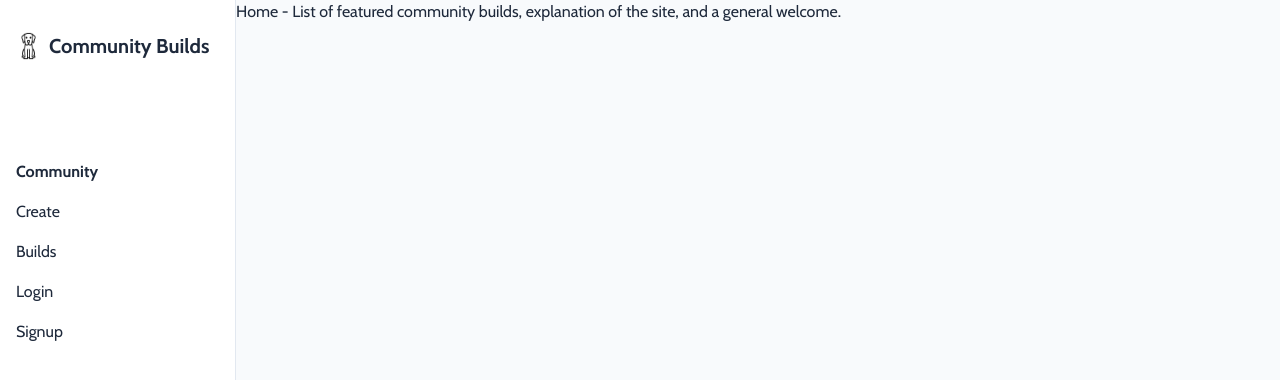
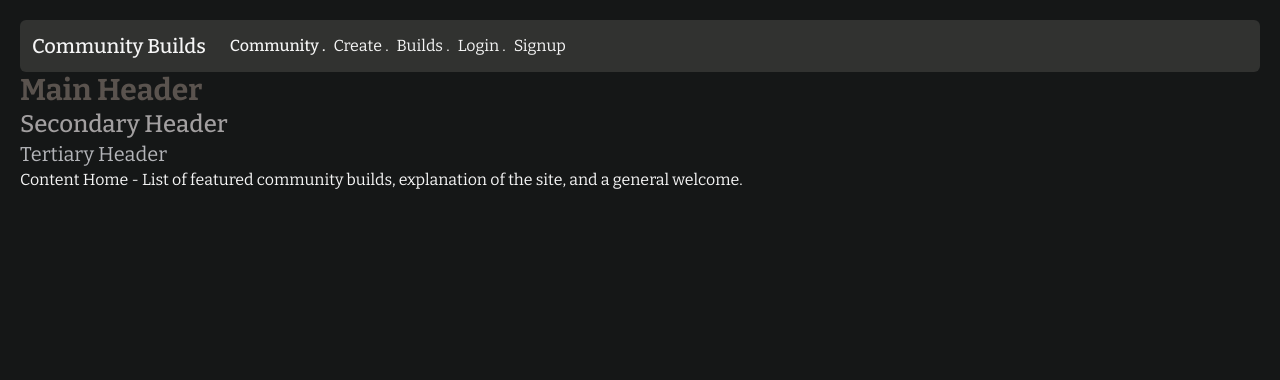
Before and after one commit to darkphotonKN/community-builds-client, a Next.js app: page / in a window 1280 px wide. Shown: the top 380 px of the page. Built offline with nearby package versions, Linux system fonts and the light colour scheme.

Commit message:
feat: Primary styling and structure changes.

```diff
--- a/src/app/globals.css
+++ b/src/app/globals.css
@@ -6,8 +6,3 @@
 
 /* Light Gray: #F5F5F5 — A very faint, soft gray that mimics the subtle look of aged paper. */
 /* Light Yellow: #FFF9DB  - Like old paper yellow. */
-
-body {
-  /* background-color: #f5f5f5; */
-  color: #1e293b;
-}
--- a/src/app/layout.tsx
+++ b/src/app/layout.tsx
@@ -1,13 +1,11 @@
 import type { Metadata } from "next";
-import { Cabin, Laila, Lora, Dosis } from "next/font/google";
+import { Cabin, Laila, Lora, Dosis, Quicksand, Bitter } from "next/font/google";
 import "./globals.css";
 import Header from "@/components/Layout/Header";
 import Nav from "@/components/Nav";
-import MainTitle from "@/components/MainTitle";
-import Modal from "@/components/Modal";
 
 // Current Best: Cabin, Decent: Laila
-const fontFamily = Cabin({
+const fontFamily = Bitter({
   weight: ["400", "500", "700"],
   style: "normal",
   subsets: ["latin"],
@@ -27,18 +25,16 @@ export default function RootLayout({
     <html lang="en">
       <body className={fontFamily.className}>
         {/* Core Application Wrapper  */}
-        <div id="app" className="flex">
+        <div id="app" className="bg-customBg text-customTxtContent p-5">
           {/* TODO: Global Modal */}
           {/* <Modal /> */}
 
-          {/* Side Area  */}
-          <div className="w-[282px] min-h-screen h-full py-8 px-4 border-r border-customGray bg-white">
-            <MainTitle title="Community Builds" />
-            <Nav />
-          </div>
+          {/* Nav Area  */}
+
+          <Nav />
 
           {/* Content Area */}
-          <div className="w-[100%] bg-customBgGray">
+          <div className="w-[100%] h-screen">
             <Header />
             <div>{children}</div>
           </div>
--- a/src/app/page.tsx
+++ b/src/app/page.tsx
@@ -1,10 +1,20 @@
 "use client";
+
+import HeaderOne from "@/components/Layout/Text/HeaderOne";
+import HeaderThree from "@/components/Layout/Text/HeaderThree";
+import HeaderTwo from "@/components/Layout/Text/HeaderTwo";
 
 const Home = () => {
   return (
     <div>
-      Home - List of featured community builds, explanation of the site, and a
-      general welcome.
+      <HeaderOne>Main Header</HeaderOne>
+      <HeaderTwo>Secondary Header</HeaderTwo>
+      <HeaderThree>Tertiary Header</HeaderThree>
+      {/* Main text color */}
+      <div className="text-customTxtContent">
+        Content Home - List of featured community builds, explanation of the
+        site, and a general welcome.
+      </div>
     </div>
   );
 };
--- a/src/components/Button/index.tsx
+++ b/src/components/Button/index.tsx
@@ -17,7 +17,7 @@ function Button({ text, color, type, width, height, onClick }: ButtonProps) {
 	return (
 		<button
 			type={type}
-			className={`${widthVal} ${heightVal} rounded border text-white ${color ? color : "bg-gray-700"} hover:bg-gray-300 p-2 mt-8 hover:text-gray-500 transition`}
+			className={`${widthVal} ${heightVal} rounded text-white bg-customContentBg hover:bg-customSecondary ${color ? color : "text-customSecondary"} hover:text-customTxtContent p-2 mt-8 hover:text-gray-500 transition`}
 			onClick={onClick ? onClick : undefined}
 		>
 			{text}
--- a/src/components/Form/LoginForm.tsx
+++ b/src/components/Form/LoginForm.tsx
@@ -6,6 +6,7 @@ import * as Yup from "yup";
 import Button from "../Button";
 import { ApiResponse, ErrorResponse } from "@/type/api";
 import { SignInResponse } from "@/type/member.types";
+import HeaderTwo from "../Layout/Text/HeaderTwo";
 
 type Values = {
   password: string;
@@ -82,7 +83,7 @@ function LoginForm() {
     >
       {({ errors, touched }) => (
         <Form className="flex flex-col justify-center">
-          <div className="text-gray-700 text-lg font-semibold">Login</div>
+          <HeaderTwo>Login</HeaderTwo>
 
           <label htmlFor="email" className="my-2">
             Email
--- /dev/null
+++ b/src/components/Layout/Text/HeaderOne.tsx
@@ -0,0 +1,13 @@
+import { ReactNode } from "react";
+
+export type TextProps = { children: ReactNode };
+
+function HeaderOne({ children }: TextProps) {
+	return (
+		<div className="text-customHeaderOne text-3xl font-semibold">
+			{children}
+		</div>
+	);
+}
+
+export default HeaderOne;
--- /dev/null
+++ b/src/components/Layout/Text/HeaderThree.tsx
@@ -0,0 +1,7 @@
+import { TextProps } from "./HeaderOne";
+
+function HeaderThree({ children }: TextProps) {
+	return <div className="text-customHeaderThree text-xl">{children}</div>;
+}
+
+export default HeaderThree;
--- /dev/null
+++ b/src/components/Layout/Text/HeaderTwo.tsx
@@ -0,0 +1,9 @@
+import { TextProps } from "./HeaderOne";
+
+function HeaderTwo({ children }: TextProps) {
+	return (
+		<div className="text-customHeaderTwo text-2xl font-medium">{children}</div>
+	);
+}
+
+export default HeaderTwo;
--- a/src/components/MainTitle/index.tsx
+++ b/src/components/MainTitle/index.tsx
@@ -1,21 +1,9 @@
-import Image from "next/image";
-
 type PageTitleProps = {
   title: string;
 };
 
 function MainTitle({ title }: PageTitleProps) {
-  return (
-    <div className="flex gap-2 text-xl font-semibold">
-      <Image
-        src="/images/labrador-logo.png"
-        alt="Labradoc"
-        width="25"
-        height="10"
-      />
-      {title}
-    </div>
-  );
+  return <div className="flex gap-2 text-xl font-medium mr-4">{title}</div>;
 }
 
 export default MainTitle;
--- a/src/components/Nav/index.tsx
+++ b/src/components/Nav/index.tsx
@@ -3,21 +3,25 @@ import { navData } from "@/data/nav";
 import Image from "next/image";
 import Link from "next/link";
 import { usePathname } from "next/navigation";
+import MainTitle from "@/components/MainTitle";
 
 function Nav() {
   const pathname = usePathname();
 
   return (
-    <nav className="mt-[100px]">
-      <ul className="flex flex-col gap-4">
-        {navData.map((navItem) => (
+    <nav className="border-customContentBg bg-customContentBg rounded-md p-3">
+      <ul className="flex items-center gap-2">
+        <MainTitle title="Community Builds" />
+        {navData.map((navItem, index) => (
           <li
             key={navItem.link}
-            className={`w-full transition-colors duration-200 ease-in
-							hover:text-gray-500 cursor-pointer ${navItem.link === pathname ? "font-semibold" : ""}`}
+            className={`transition-colors duration-200 ease-in
+							hover:customSecondary cursor-pointer ${navItem.link === pathname ? "font-medium" : ""}`}
           >
             <Link href={navItem.link}>
-              <div className="flex gap-2">{navItem.name}</div>
+              <div>
+                {navItem.name} {index != navData.length - 1 && " ."}
+              </div>
             </Link>
           </li>
         ))}
--- a/tailwind.config.js
+++ b/tailwind.config.js
@@ -7,9 +7,13 @@ module.exports = {
   theme: {
     extend: {
       colors: {
-        customGray: "#E2E8F0",
-        customBorderGray: "#CBD5E1",
-        customBgGray: "#F8FAFC",
+        customContentBg: "#313230", // primary content area bg color
+        customBg: "#151717", // primary bgh color
+        customSecondary: "#B69792", // primary secondary color, mainly used for hover and as a combo color
+        customHeaderOne: "#5A534E",
+        customHeaderTwo: "#A29FA0",
+        customHeaderThree: "#B4B5B9",
+        customTxtContent: "#F5F5F5",
       },
       boxShadow: {
         customBlockShadow:
```
